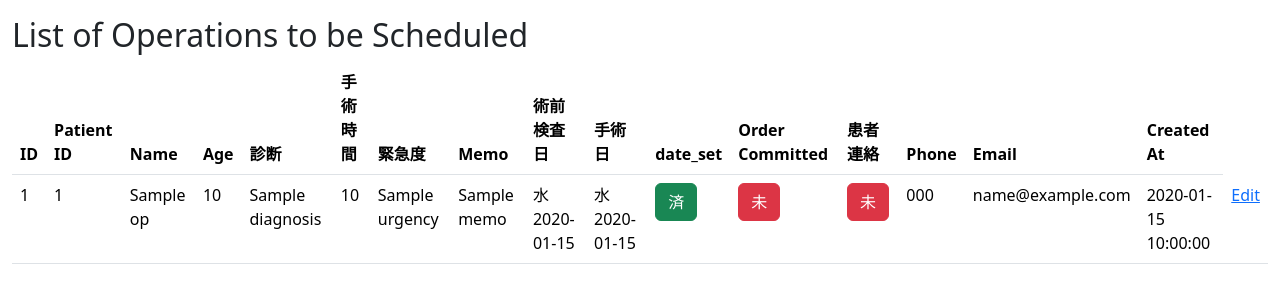
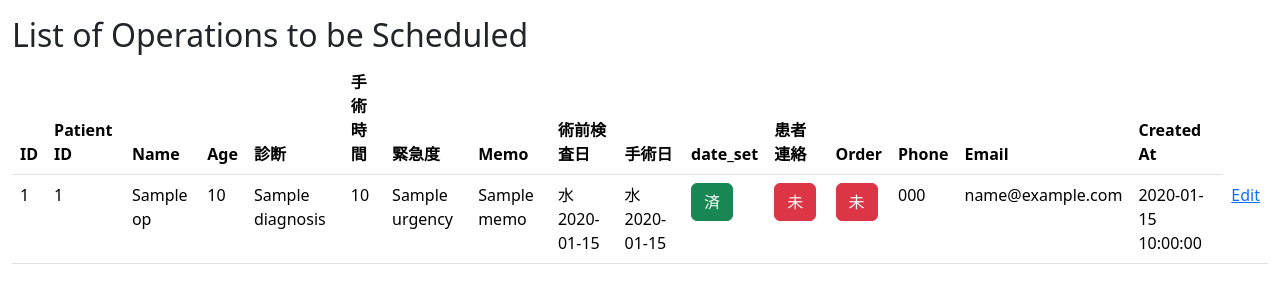
Before and after one commit to chang-hs/op_schedule, a Flask app: template templates/list_op.html in a window 1280 px wide. Shown: the part 106-409 px from the top of the page. Run offline with Flask 3, Linux system fonts and the light colour scheme; the template is opened without the code that fills it: most values are stand-ins (such as "Sample title", 1, 10 or a date in 2020); parts of the project's set-up code (start-up, migrations or seed data) failed here and were passed over; some libraries are stand-ins or nearby versions.

Commit message:
Correct the header of the list_op.html

```diff
--- a/templates/list_op.html
+++ b/templates/list_op.html
@@ -38,8 +38,8 @@
                     <th>術前検査日</th>
                     <th>手術日</th>
                     <th>date_set</th>
-                    <th>Order Committed</th>
                     <th>患者連絡</th>
+                    <th>Order</th>
                     <th>Phone</th>
                     <th>Email</th>
                     <th>Created At</th>
```
